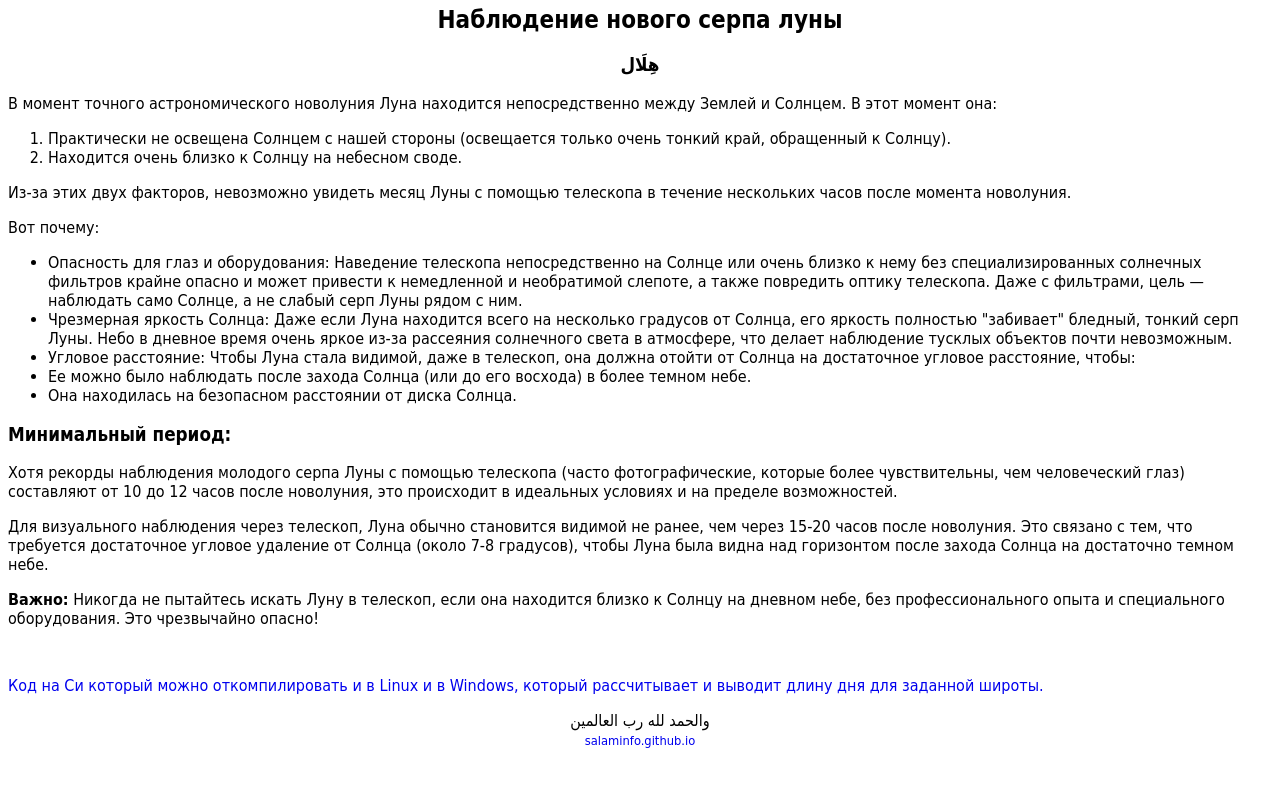
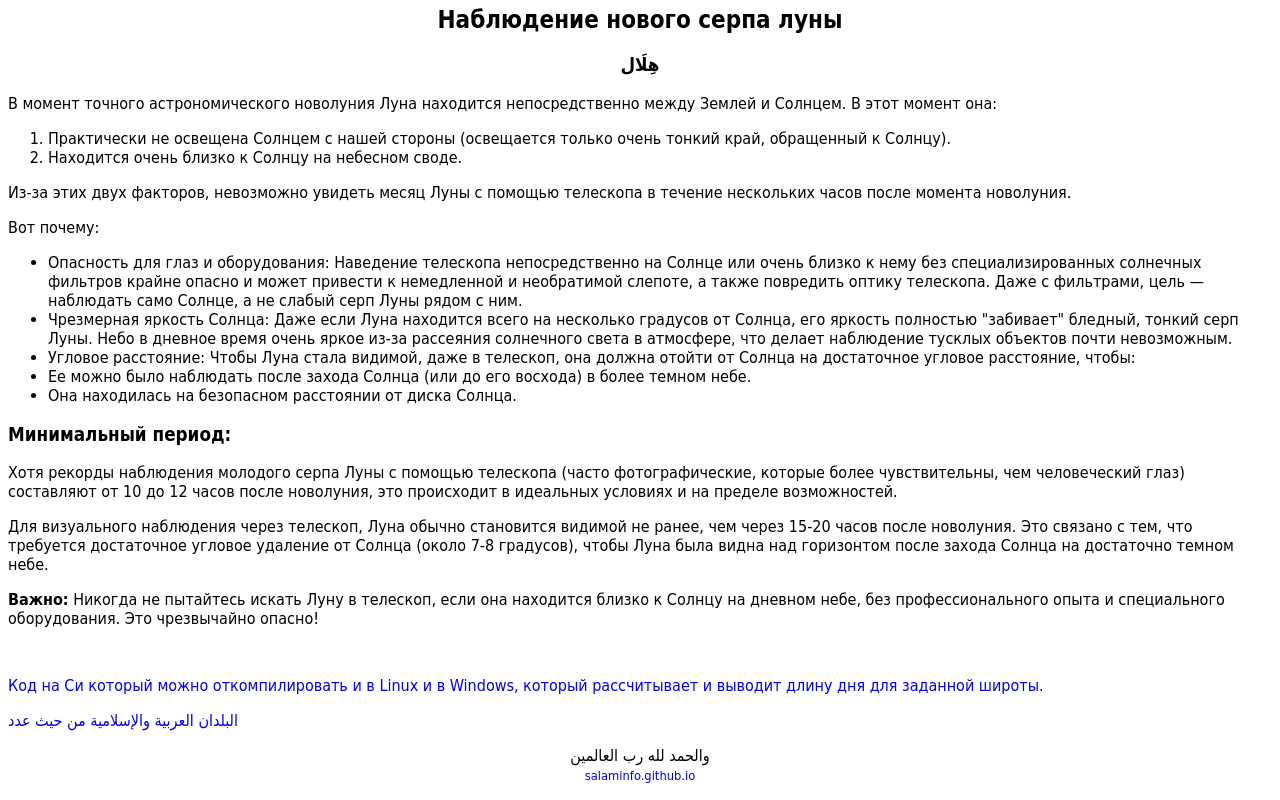
Before and after one commit to salaminfo/salaminfo.github.io, a plain HTML site: page index.html in a window 1280 px wide. Shown: the part 3009-3809 px from the top of the page. Before the commit the page ends 3774 px from the top, so only its background shows below. Drawn offline with Linux system fonts and the light colour scheme.

Commit message:
Update index.html
add link arabic/adduwal

```diff
--- a/index.html
+++ b/index.html
@@ -241,6 +241,9 @@
 <p><a href="https://salaminfo.github.io/code/c/dlina-dnya.html">
 Код на Си который можно откомпилировать и в Linux и в Windows, который рассчитывает и выводит длину дня
 для заданной широты.</a></p>
+<p><a href="https://salaminfo.github.io/arabic/adduwal.html">
+البلدان العربية والإسلامية من حيث عدد
+</a></p>
 </aside>
 
 </main>
```
Lines whose indentation alone changed are shown as unchanged.
